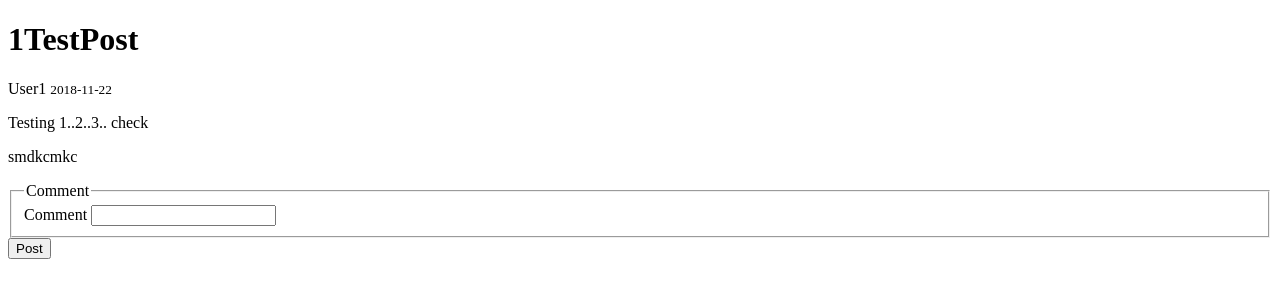
After one commit to ritikgupta4/Project, a Flask app: page /post/1 in a window 1280 px wide. The commit adds this page. Shown: the top 300 px of the page. Run offline with Flask 2, Linux system fonts and the light colour scheme; a user stored in the database is signed in; data comes from the database, SQL or seed files in the repository; both versions use the stored data as it was after the commit.

Commit message:
Merging with posts and comments integration

```diff
--- a/eduSite/__init__.py
+++ b/eduSite/__init__.py
@@ -9,4 +9,5 @@ db = SQLAlchemy(app)
 login_manager = LoginManager(app)
 login_manager.login_view = 'login'
 
+
 from eduSite import routes
--- a/eduSite/forms.py
+++ b/eduSite/forms.py
@@ -1,7 +1,8 @@
 from flask_wtf import FlaskForm
+from flask_login import current_user
 from wtforms import StringField, PasswordField, SubmitField, BooleanField, RadioField, TextAreaField
 from wtforms.validators import DataRequired, Length, Email, EqualTo, ValidationError
-from eduSite.models import User
+from eduSite.models import User, Post
 
 class signupForm(FlaskForm):
     username = StringField('Username', validators=[DataRequired(), Length(min=2, max=20)])
@@ -28,7 +29,11 @@ class loginForm(FlaskForm):
     remember = BooleanField('Keep me logged in')
     submit = SubmitField('Login')
 
-class postForm(FlaskForm):
+class PostForm(FlaskForm):
     title = StringField('Title', validators=[DataRequired()])
     content = TextAreaField('Content',validators=[DataRequired()])
     submit = SubmitField('Post')
+
+class CommentForm(FlaskForm):
+    content = StringField('Comment', validators=[DataRequired()])
+    submit = SubmitField('Post')
--- a/eduSite/routes.py
+++ b/eduSite/routes.py
@@ -1,12 +1,12 @@
-from flask import render_template, url_for, flash, redirect
+from flask import render_template, url_for, flash, redirect, request
 #To build a URL to a specific function, use the url_for() function. It accepts the name of the function as its first argument
 # and any number of keyword arguments, each corresponding to a variable part of the URL rule.
 # Unknown variable parts are appended to the URL as query parameters.
 
 from eduSite import app, db   #the app instance of class Flask is created in __init__.py
 
-from eduSite.forms import loginForm, signupForm, postForm
-from eduSite.models import User, Post
+from eduSite.forms import loginForm, signupForm, PostForm, CommentForm
+from eduSite.models import User, Post, Comment
 
 from flask_login import login_user, current_user, logout_user, login_required      #https://flask-login.readthedocs.io/en/latest/
 
@@ -15,7 +15,9 @@ from flask_login import login_user, current_user, logout_user, login_required
 @app.route('/')                      #route() decorator to bind a function to a URL   #http://flask.pocoo.org/docs/1.0/api/#flask.Flask.route
 @app.route('/home')
 def home():
-    return render_template('home.html')
+    posts = Post.query.all()
+    comments = Comment.query.all()
+    return render_template('home.html', posts=posts, comments=comments)
 
 @app.route('/activity')
 def activity():
@@ -67,14 +69,27 @@ def account():
     return render_template('account.html')
 
 
-@app.route('/newpost', methods=['GET','POST'])
+@app.route('/new_post', methods=['GET','POST'])
 @login_required
-def newpost():
-    form=postForm()
+def new_post():
+    form=PostForm()
     if form.validate_on_submit():
-        post=Post(post_title=form.post_title.data, text_area=form.text_area.data,user=current_user)
+        post = Post(title=form.title.data, content=form.content.data,author=current_user)
         db.session.add(post)
         db.session.commit()
         flash('Post published!')
         return redirect(url_for('home'))
-    return render_template('newpost.html', post_title= 'New Post', form= form, legend='New Post')
+    return render_template('create_post.html',title='New Post',form=form, legend='New Post')
+
+@app.route("/post/<int:post_id>", methods=['GET','POST'])
+@login_required
+def post(post_id):
+    post = Post.query.get_or_404(post_id)
+    form = CommentForm()
+    if form.validate_on_submit():
+        comment = Comment(content=form.content.data, poco=post)
+        db.session.add(comment)
+        db.session.commit()
+        flash('Comment added!')
+        return redirect(url_for('home'))
+    return render_template('post.html', poco=post, form=form,post=post)
--- /dev/null
+++ b/eduSite/templates/post.html
@@ -0,0 +1,38 @@
+<!DOCTYPE html>
+<html>
+<head>
+		<h1> {{	post.title }} </h1>
+	<title>{{ post.title }}</title>
+</head>
+<body>
+	<div>
+        <a>{{ post.author.username }}</a>
+        <small>{{ post.date_posted.strftime('%Y-%m-%d') }}</small>
+     </div>
+            <p>{{ post.content }}</p>
+            {% if post.comments %}
+                    <p>
+                    {% for comment in post.comments %}
+
+                        <p>{{ comment.content }}</p>
+                    {% endfor %}
+                    </p>
+            {% endif %}
+            <div>
+	<form action="" method="POST">
+		<fieldset>
+			<legend>Comment</legend>
+			{{ form.csrf_token }}
+<div>
+	{{ form.content.label }}
+	{{ form.content }} <br>
+	</div>
+</fieldset>
+<div>
+		{{ form.submit }} <br>
+	</div>
+	</form>
+</div>
+
+</body>
+</html>
```
Also changed, not shown: eduSite/models.py (+12 -2 lines), eduSite/templates/create_post.html (added, +27 -0 lines), eduSite/templates/home.html (+22 -1 lines), eduSite/templates/newpost.html (deleted, +0 -22 lines), eduSite/site.db.
